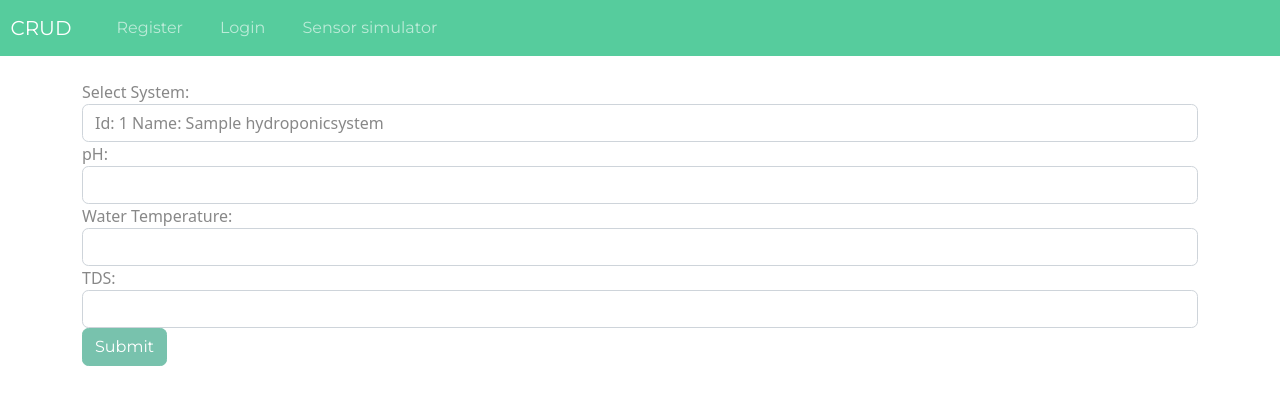
After one commit to mChoczay/Luna_Hydrophonic, a Django app: page /stream in a window 1280 px wide. The commit adds this page. Shown: the top 405 px of the page. Run offline with Django 5.2, Linux system fonts and the light colour scheme; tables that the repository leaves empty hold one stand-in row (values such as "Sample post"); some libraries are stand-ins or nearby versions.

Commit message:
proper way of streaming and small fixes

```diff
--- a/CRUD/crudapp/templates/crudapp/dashboard.html
+++ b/CRUD/crudapp/templates/crudapp/dashboard.html
@@ -28,12 +28,12 @@
                 {% for system in data %}
                     <tr>
                         <td>{{system.0}}</td>
-                        <td>{{system.1}}</td>
                         <td>{{system.2}}</td>
-                        <td>{{system.3}}</td>
                         <td>{{system.4}}</td>
                         <td>{{system.5}}</td>
                         <td>{{system.6}}</td>
+                        <td>{{system.4}}</td>
+                        <td>{{system.1}}</td>
 
 
                         <td>
--- a/CRUD/crudapp/templates/crudapp/navbar.html
+++ b/CRUD/crudapp/templates/crudapp/navbar.html
@@ -69,6 +69,15 @@
 
         </li>
 
+        &nbsp;     &nbsp;     &nbsp;
+
+
+        <li class="nav-item">
+
+          <a class="nav-link" href="{% url 'stream' %}">Sensor simulator</a>
+
+        </li>
+
 
         {% endif %}
 
--- /dev/null
+++ b/CRUD/crudapp/templates/crudapp/stream.html
@@ -0,0 +1,30 @@
+{% extends "crudapp/base.html" %}
+
+{% load crispy_forms_tags %}
+
+{% block content %}
+    <form method="POST">
+        {% csrf_token %}
+        <div class="form-group">
+            <label for="system">Select System:</label>
+            <select class="form-control" id="system" name="system">
+                {% for system in data %}
+                    <option value="{{ system.id }}">Id: {{ system.id }} Name: {{ system.name }}</option>
+                {% endfor %}
+            </select>
+        </div>
+        <div class="form-group">
+            <label for="ph">pH:</label>
+            <input type="text" class="form-control" id="ph" name="ph">
+        </div>
+        <div class="form-group">
+            <label for="water_temperature">Water Temperature:</label>
+            <input type="text" class="form-control" id="water_temperature" name="water_temperature">
+        </div>
+        <div class="form-group">
+            <label for="tds">TDS:</label>
+            <input type="text" class="form-control" id="tds" name="tds">
+        </div>
+        <button type="submit" class="btn btn-primary">Submit</button>
+    </form>
+{% endblock %}
--- a/CRUD/crudapp/urls.py
+++ b/CRUD/crudapp/urls.py
@@ -17,6 +17,6 @@ urlpatterns = [
     path('delete/<int:pk>', views.delete_system, name="delete"),
 
     # - Stream
-    path('listener', views.listener, name="listener"),
+    path('stream', views.sensor_simulator, name="stream"),
 
 ]
--- a/CRUD/crudapp/views.py
+++ b/CRUD/crudapp/views.py
@@ -27,52 +27,43 @@ def db_connection():
     return conn
 
 # - Stream
+def sensor_simulator(request):
+    all_systems = HydroponicSystem.objects.all()
+    context = {"data": all_systems}
 
-def listener(request):
-    if request.method == 'POST':
-        user_id = request.POST.get('user_id')
-        system_id = request.POST.get('system_id')
-        ph = request.POST.get('ph')
-        water_temperature = request.POST.get('water_temperature')
-        TDS = request.POST.get('TDS')
+    if request.method == "POST":
+        # Get data from form
+        system_id = request.POST.get("system")
+        # if not system_id:
+        #     return JsonResponse({"error": "System ID is required"})
 
-        if None in (user_id, system_id):
-            return JsonResponse({'error': 'Missing required parameters'}, status=400)
-
+        ph = request.POST.get("ph", 0)
+        water_temperature = request.POST.get("water_temperature", 0)
+        TDS = request.POST.get("TDS", 0)
+        print(system_id)
         conn = db_connection()
         cur = conn.cursor()
+        query = f"""
+        INSERT INTO sensors (user_id, system_id, ph, water_temperature, TDS)
+        VALUES ((SELECT user_id FROM crudapp_hydroponicsystem WHERE id = {system_id}), {system_id}, {ph}, {water_temperature}, {TDS})
+        """
+        cur.execute(query)
+        conn.commit()
 
-        if not ph:
-            query = f"""
-                        INSERT INTO sensors (user_id, system_id, ph, water_temperature, TDS)
-                        VALUES ({user_id},{system_id}, (SELECT ph FROM crudapp_hydroponicsystem WHERE user_id = {user_id} AND system_id = {system_id}) , {water_temperature} , {TDS} )
-                        """
-        elif not water_temperature:
-            query = f"""
-                        INSERT INTO sensors (user_id, system_id, ph, water_temperature, TDS)
-                        VALUES ({user_id},{system_id}, {ph}, (SELECT water_temperature FROM crudapp_hydroponicsystem WHERE user_id = {user_id} AND system_id = {system_id}) , {TDS} )
-                        """
-        elif not TDS:
-            query = f"""
-                        INSERT INTO sensors (user_id, system_id, ph, water_temperature, TDS)
-                        VALUES ({user_id},{system_id}, {ph}, {water_temperature}, (SELECT TDS FROM crudapp_hydroponicsystem WHERE user_id = {user_id} AND system_id = {system_id}) )
-                        """
-        else:
-            query = f"""
-                        INSERT INTO sensors (user_id, system_id, ph, water_temperature, TDS)
-                        VALUES ({user_id},{system_id}, {ph}, {water_temperature}, {TDS} )
-                        """
-        try:
-            cur.execute(query)
-            conn.commit()
-            return JsonResponse({'message': 'Data inserted successfully'})
-        except Exception as e:
-            return JsonResponse({'error': str(e)}, status=500)
-        finally:
-            cur.close()
-            conn.close()
-    else:
-        return JsonResponse({'error': 'Only POST requests are allowed'}, status=405)
+        query = f"""
+            UPDATE crudapp_hydroponicsystem
+            SET ph={ph}, water_temperature={water_temperature}, "TDS"={TDS}
+            WHERE id = {system_id}
+            """
+        cur.execute(query)
+        conn.commit()
+
+
+        cur.close()
+        conn.close()
+        return redirect("stream")
+
+    return render(request, "crudapp/stream.html", context=context)
 
 # - Home page
 
@@ -192,8 +183,6 @@ def update_system(request, pk):
     system = HydroponicSystem.objects.get(id=pk)
     form = UpdateSystemForm(instance=system)
 
-    print(pk)
-
     user_id = int(request.user.id)
     conn = db_connection()
     cur = conn.cursor()
```
Also changed, not shown: CRUD/crudapp/forms.py (+8 -0 lines).
